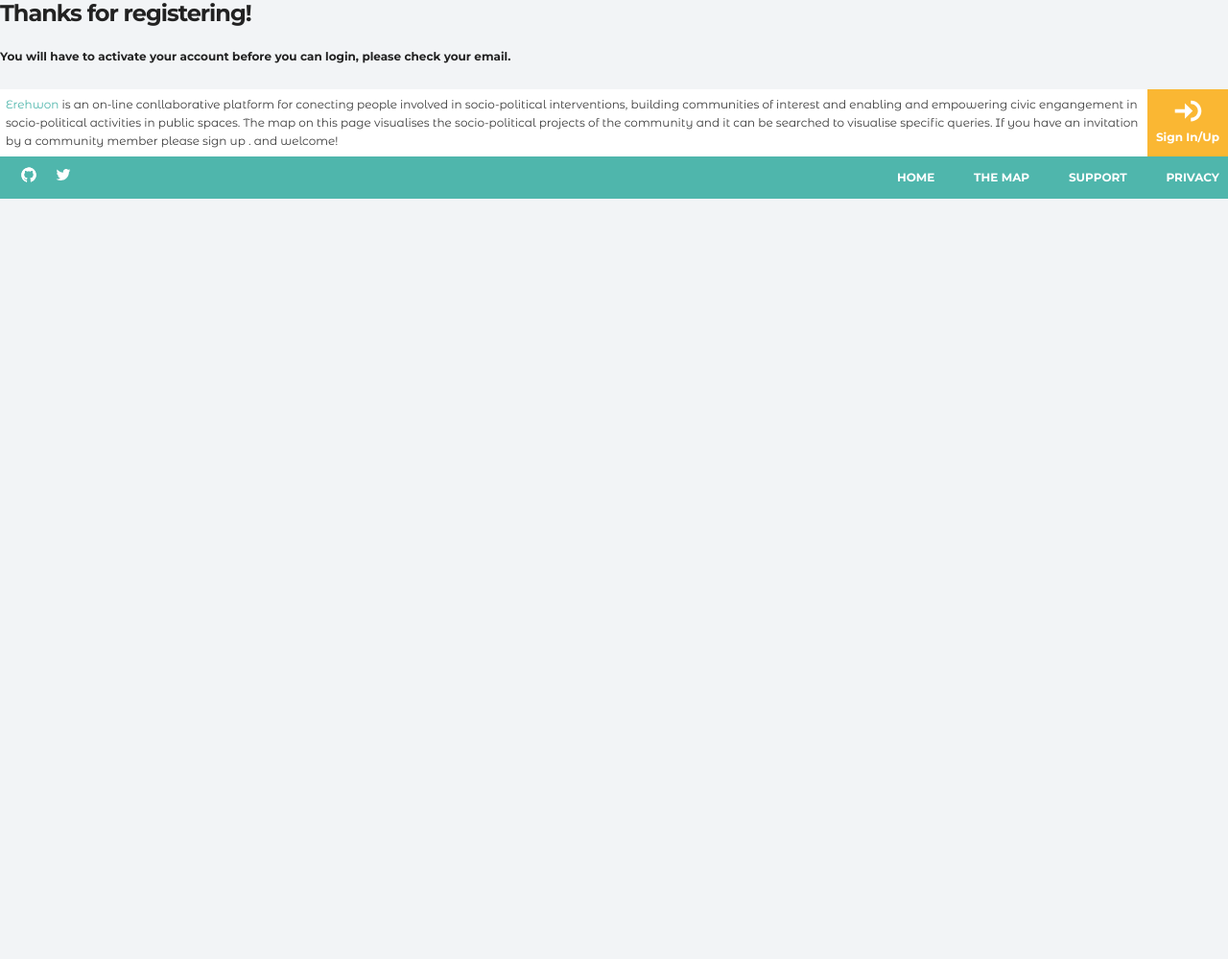
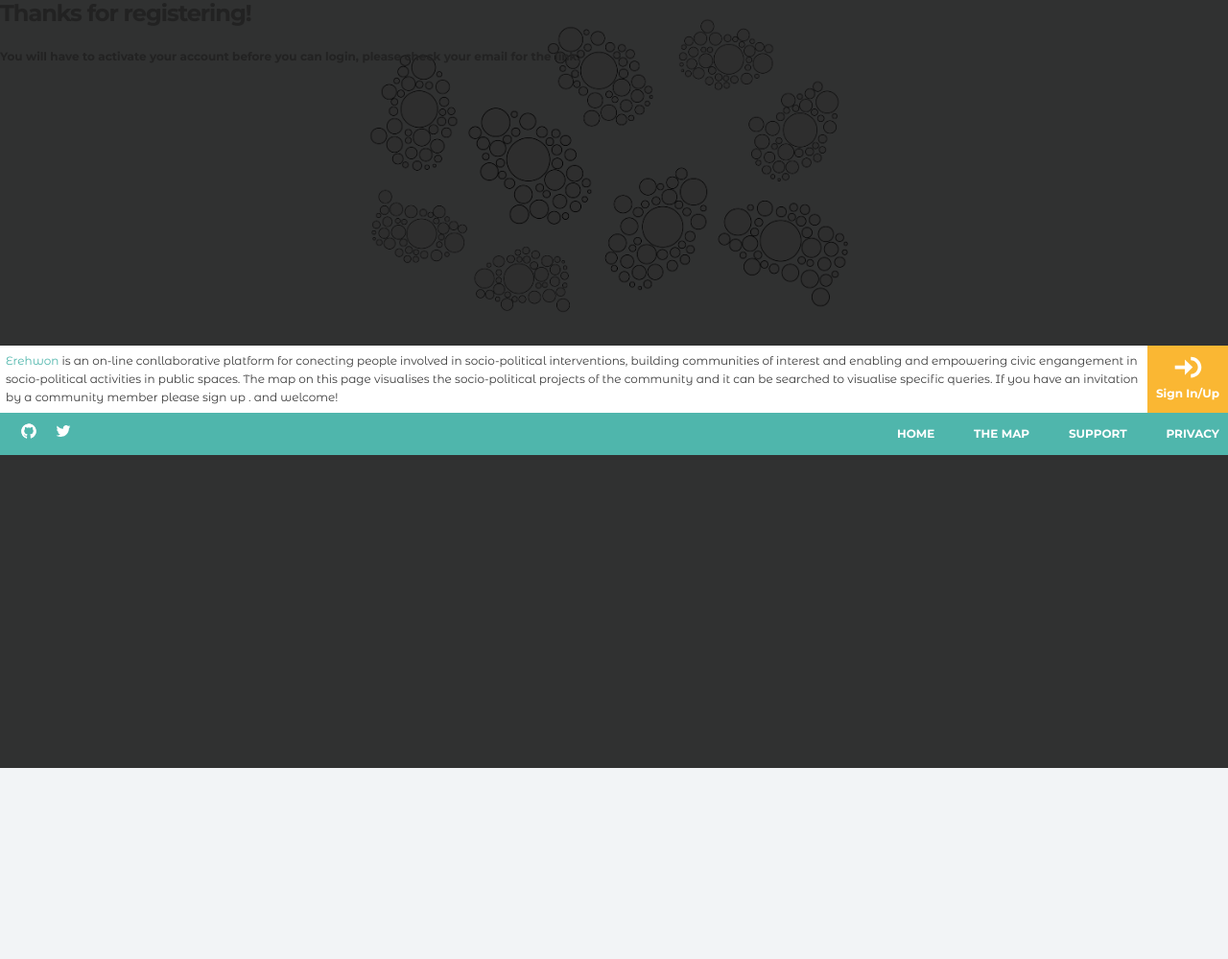
Before and after one commit to marizoldi/Erehwon, a Django app: template erehwon/erehwon/templates/registration/registration_complete.html in a window 1280 px wide. Shown: the top 999 px of the page at 96% size. Run offline with Django 3.2, Linux system fonts and the light colour scheme; the template is opened without the code that fills it, so the values that code supplies are empty; some libraries are stand-ins or nearby versions.

Commit message:
initial registration complete view

```diff
--- a/erehwon/erehwon/templates/registration/registration_complete.html
+++ b/erehwon/erehwon/templates/registration/registration_complete.html
@@ -1,13 +1,14 @@
 {% extends "layout.html" %}
+
+{% block title %} Registration Complete {% endblock %}
 
 {% load static %}
 
-
-    {% block main %}
-
-
+{% block main %}
+  <div class="map">
+    <div class="overlay">
         <h1 class="pnl__title">Thanks for registering!</h1>
-        <p>You will have to activate your account before you can login, please check your email.</p>
-
-
+        <p>You will have to activate your account before you can login, please check your email for the link.</p>
+    </div>
+</div>
 {% endblock %}
```
